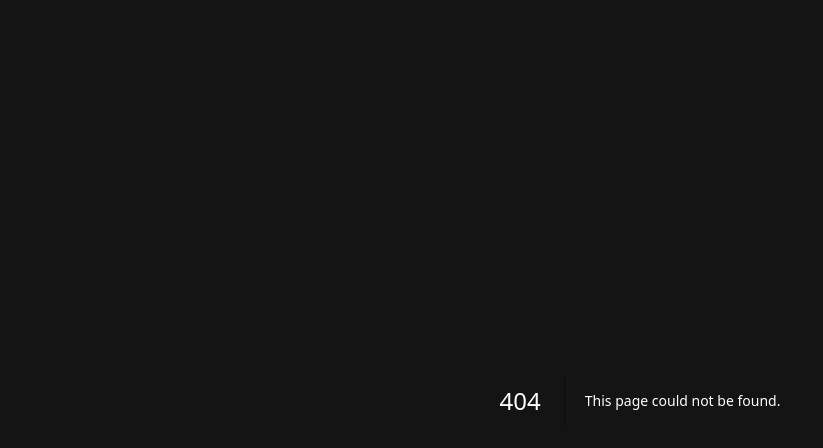
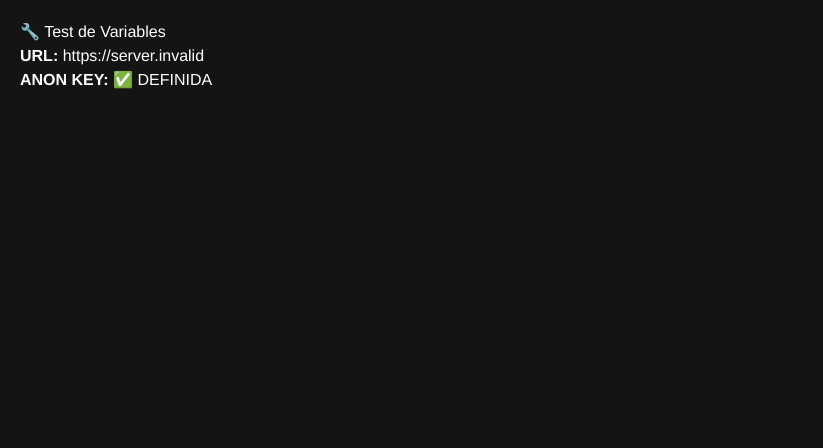
Before and after one commit to adonisventuramartinez-ai/onyx-prime, a Next.js app: page /test-env in a window 1280 px wide. Before the commit this address had no page. Shown: the top 448 px of the page, without its empty margins (0-823 px from the left). Built offline with nearby package versions, Linux system fonts and the light colour scheme; no server answers.

Commit message:
Create page.tsx

```diff
--- /dev/null
+++ b/app/test-env/page.tsx
@@ -0,0 +1,12 @@
+export default function TestEnv() {
+  const url = process.env.NEXT_PUBLIC_SUPABASE_URL || 'NO DEFINIDA';
+  const key = process.env.NEXT_PUBLIC_SUPABASE_ANON_KEY || 'NO DEFINIDA';
+
+  return (
+    <div style={{ padding: 20, color: 'white', background: '#141414', minHeight: '100vh' }}>
+      <h1>🔧 Test de Variables</h1>
+      <p><strong>URL:</strong> {url}</p>
+      <p><strong>ANON KEY:</strong> {key !== 'NO DEFINIDA' ? '✅ DEFINIDA' : '❌ NO DEFINIDA'}</p>
+    </div>
+  );
+}
```
